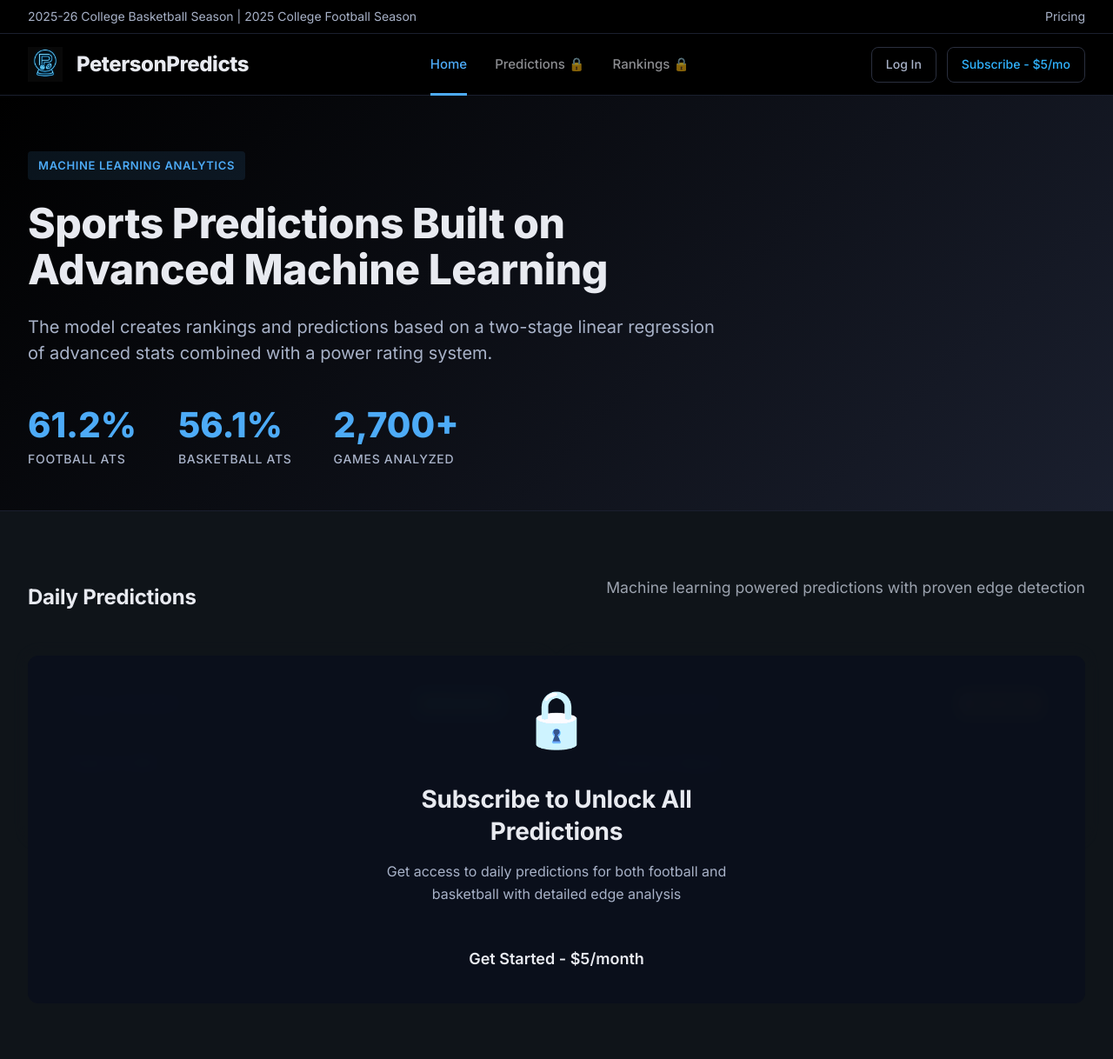
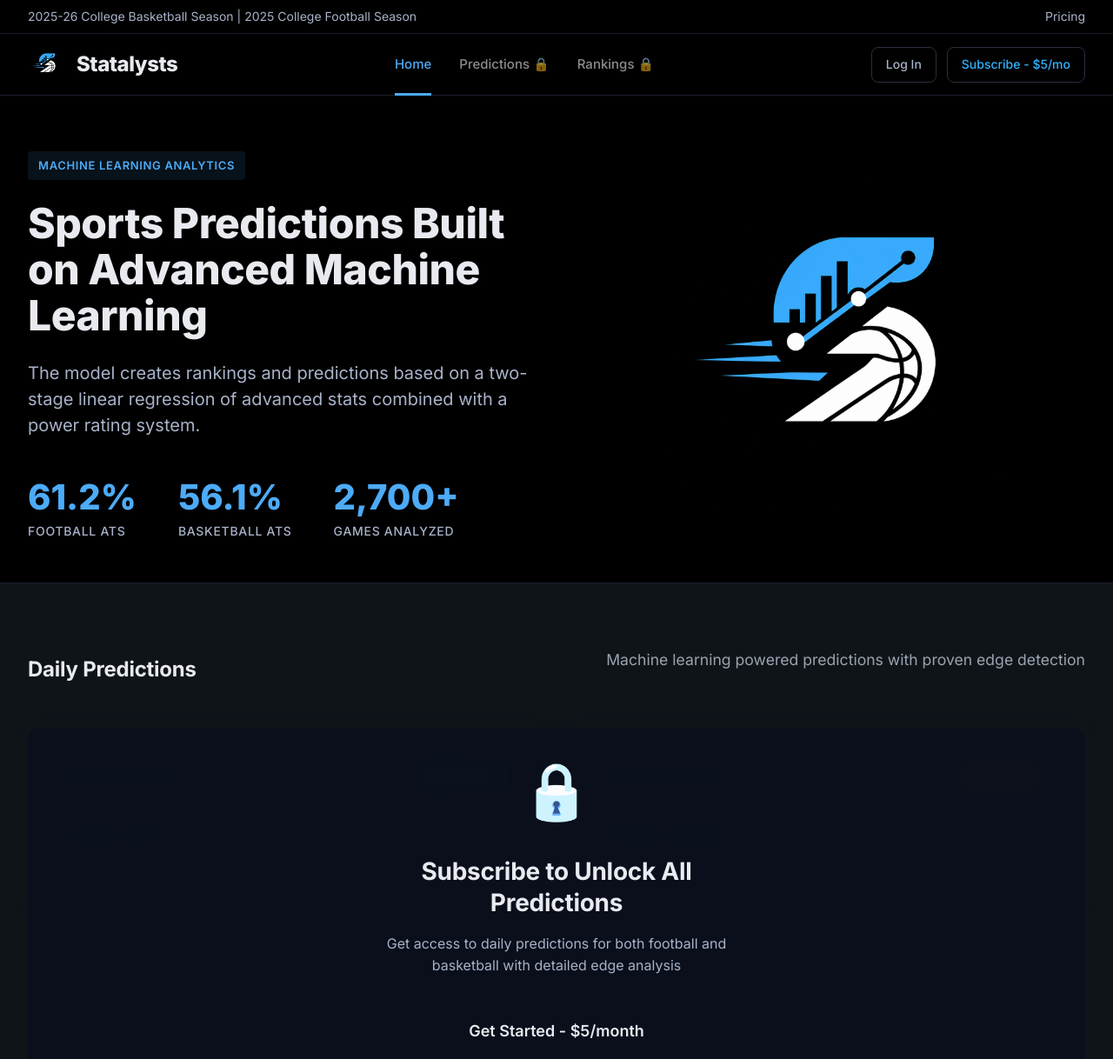
Before and after one commit to bradyrpeterson/Combined-Sports-Analytics, a Flask app: page / in a window 1280 px wide. Shown: the top 1218 px of the page at 87% size. Run offline with Flask 3, Linux system fonts and the light colour scheme; data that the repository does not hold is empty; parts of the project's set-up code (start-up, migrations or seed data) failed here and were passed over.

Commit message:
Making the cosmetic move to Statalysts, a better name moving forward

```diff
--- a/app.py
+++ b/app.py
@@ -11,7 +11,7 @@ from functools import wraps
 import firebase_admin
 from firebase_admin import credentials, firestore, auth
 from datetime import datetime
-print(f"STRIPE KEY: {os.environ.get('STRIPE_SECRET_KEY', 'NOT FOUND')[:20]}")
+
 # Add both sport folders to Python path
 sys.path.append('./football')
 sys.path.append('./basketball')
--- a/static/style.css
+++ b/static/style.css
@@ -1,5 +1,5 @@
 /* ============================================
-   PETERSONPREDICTS - COMPLETE UNIFIED CSS
+   STATALYSTS - COMPLETE UNIFIED CSS
    Professional sports analytics design
    ============================================ */
 
@@ -253,7 +253,7 @@ a {
    ============================================ */
 
 .hero {
-    background: linear-gradient(135deg, var(--bg-primary) 0%, var(--bg-tertiary) 100%);
+    background: #000;
     border-bottom: 1px solid var(--border-color);
     padding: 4rem 2rem 3rem;
 }
@@ -261,10 +261,32 @@ a {
 .hero-content {
     max-width: 1400px;
     margin: 0 auto;
+    display: flex;
+    align-items: center;
+    gap: 4rem;
+}
+
+.hero-left {
+    flex: 1;
+    min-width: 0;
 }
 
 .hero-header {
-    max-width: 800px;
+    max-width: 700px;
+}
+
+.hero-logo-panel {
+    flex: 1;
+    display: flex;
+    align-items: center;
+    justify-content: center;
+}
+
+.hero-logo-img {
+    width: 400px;
+    height: 400px;
+    object-fit: contain;
+    mix-blend-mode: screen;
 }
 
 .hero-label {
@@ -1529,6 +1551,15 @@ a {
 }
 
 @media (max-width: 768px) {
+    .hero-content {
+        flex-direction: column;
+        gap: 2rem;
+    }
+
+    .hero-logo-panel {
+        display: none;
+    }
+
     .hero h1 {
         font-size: 2rem;
     }
--- a/templates/index.html
+++ b/templates/index.html
@@ -3,7 +3,7 @@
 <head>
     <meta charset="UTF-8">
     <meta name="viewport" content="width=device-width, initial-scale=1.0">
-    <title>PetersonPredicts | Machine Learning Sports Analytics & Predictions</title>
+    <title>Statalysts | Machine Learning Sports Analytics & Predictions</title>
     <link rel="icon" type="image/png" href="{{ url_for('static', filename='favicon.png') }}">
     <link href="https://fonts.googleapis.com/css2?family=Inter:wght@400;500;600;700;800&display=swap" rel="stylesheet">
     <link rel="stylesheet" href="{{ url_for('static', filename='style.css') }}">
@@ -22,7 +22,7 @@
         <div class="header-content">
             <div class="logo-section">
                 <img src="{{ url_for('static', filename='favicon.png') }}" alt="Logo" class="logo">
-                <a href="/" class="brand-name">PetersonPredicts</a>
+                <a href="/" class="brand-name">Statalysts</a>
             </div>
             <nav class="main-nav">
                 <a href="/" class="active">Home</a>
@@ -41,7 +41,7 @@
                 <a href="/logout" class="btn-logout">Log Out</a>
                 {% else %}
                 <a href="/login" class="btn-login">Log In</a>
-                <a href="/login" class="btn-subscribe">Subscribe - $5/mo</a>
+                <a href="/login?tab=signup" class="btn-subscribe">Subscribe - $5/mo</a>
                 {% endif %}
             </div>
         </div>
@@ -49,6 +49,7 @@
 
     <section class="hero">
         <div class="hero-content">
+            <div class="hero-left">
                 <div class="hero-header">
                     <span class="hero-label">Machine Learning Analytics</span>
                     <h1>Sports Predictions Built on Advanced Machine Learning</h1>
@@ -69,6 +70,10 @@
                         <div class="hero-stat-value">2,700+</div>
                         <div class="hero-stat-label">Games Analyzed</div>
                     </div>
+                </div>
+            </div>
+            <div class="hero-logo-panel">
+                <img src="{{ url_for('static', filename='favicon.png') }}" alt="Statalysts Logo" class="hero-logo-img">
             </div>
         </div>
     </section>
@@ -191,7 +196,7 @@
                         <div class="lock-icon-big">🔒</div>
                         <h3>Subscribe to Unlock All Predictions</h3>
                         <p>Get access to daily predictions for both football and basketball with detailed edge analysis</p>
-                        <a href="/login" class="btn btn-large btn-primary">Get Started - $5/month</a>
+                        <a href="/login?tab=signup" class="btn btn-large btn-primary">Get Started - $5/month</a>
                     </div>
                 </div>
             </div>
@@ -288,7 +293,7 @@
                 <div class="step-content">
                     <h3 class="step-title">1. Data Collection</h3>
                     <p class="step-description">
-                        We analyze 2,0000+ games worth of comprehensive statistics and game outcomes. We include offensive efficiency,
+                        We analyze 2,000+ games worth of comprehensive statistics and game outcomes. We include offensive efficiency,
                         defensive ratings, turnover ratios, and advanced metrics for every FBS or D1 team.
                     </p>
                 </div>
@@ -314,7 +319,7 @@
                     <p class="step-description">
                         For each matchup, the model considers team ratings, statistical differentials,
                         home court advantage, and neutral site factors to predict the margin and win probability.
-                        The molde outputs the predcited winner, point margin along with the edge versus the vegas line
+                        The model outputs the predicted winner, point margin along with the edge versus the vegas line
                     </p>
                 </div>
             </div>
@@ -362,7 +367,7 @@
                     </div>
                 </div>
                 <div class="pricing-cta">
-                    <a href="/login" class="btn btn-large btn-primary">Get Started</a>
+                    <a href="/login?tab=signup" class="btn btn-large btn-primary">Get Started</a>
                 </div>
             </div>
 
@@ -401,7 +406,7 @@
                 <div class="footer-brand">
                     <div class="footer-logo-section">
                         <img src="{{ url_for('static', filename='favicon.png') }}" alt="Logo" class="footer-logo">
-                        <div class="footer-brand-name">PetersonPredicts</div>
+                        <div class="footer-brand-name">Statalysts</div>
                     </div>
                     <p class="footer-description">
                         Advanced AI-powered sports analytics and predictions for college football and basketball.
@@ -424,7 +429,7 @@
                 <div>
                     <h4 class="footer-section-title">Company</h4>
                     <div class="footer-links">
-                        <a href="mailto:contact@petersonpredicts.com">contact@petersonpredicts.com</a>
+                        <a href="mailto:contact@statalysts.com">contact@statalysts.com</a>
                         <a href="/terms">Terms & Conditions</a>
                     </div>
                 </div>
@@ -441,7 +446,7 @@
                 </div>
             </div>
             <div class="footer-bottom">
-                <div>&copy; 2026 PetersonPredicts. All rights reserved.</div>
+                <div>&copy; 2026 Statalysts. All rights reserved.</div>
                 <div class="footer-legal">
                     <span>For entertainment purposes only. This is not advice and should just be used as a reference.</span>
                 </div>
```
Also changed, not shown: templates/basketball.html (+5 -5 lines), templates/basketball_custom.html (+5 -5 lines), templates/football.html (+5 -5 lines), templates/football_custom.html (+5 -5 lines), templates/landing.html (deleted, +0 -78 lines), templates/login.html (+8 -3 lines), templates/rankings.html (+5 -5 lines), templates/terms.html (+16 -16 lines), README.md, static/favicon.png, 1 other file. Lines whose indentation alone changed are shown as unchanged.
